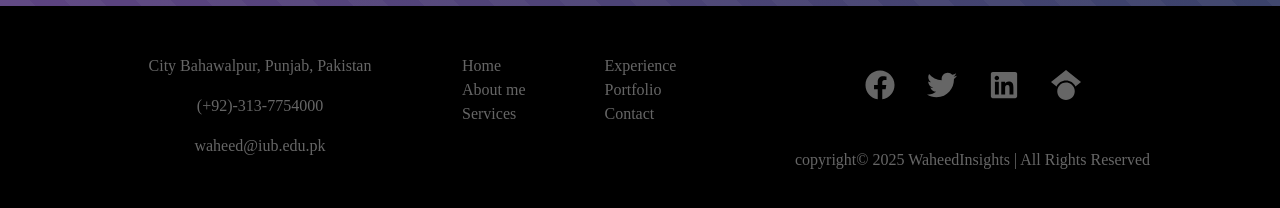
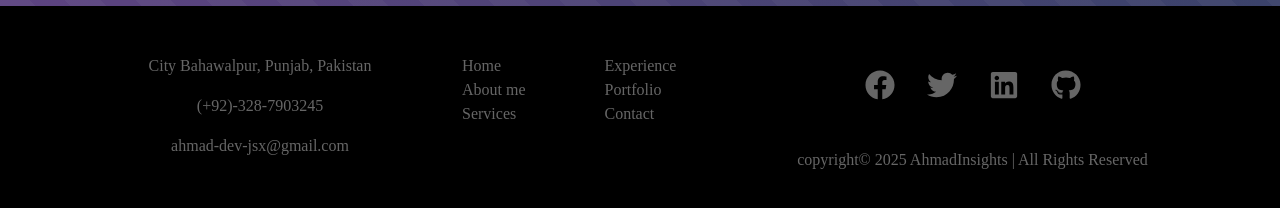
Before and after one commit to AhmadInsight/Cern-portfolio, a React (Vite) app: page / in a window 1280 px wide. Shown: the part 3577-3785 px from the top of the page. Built offline with nearby package versions, Linux system fonts and the light colour scheme.

Commit message:
Update Footer.tsx

```diff
--- a/src/components/Footer.tsx
+++ b/src/components/Footer.tsx
@@ -1,5 +1,5 @@
 import { FaFacebook, FaTwitter, FaLinkedin } from "react-icons/fa";
-import { FaGoogleScholar } from "react-icons/fa6";
+import { FaGithub } from "react-icons/fa6";
 
 export const Footer = () => {
   return (
@@ -12,10 +12,12 @@ export const Footer = () => {
               <p>City Bahawalpur, Punjab, Pakistan</p>
             </div>
             <div className="d-flex flex-column align-items-center mb-3">
-              <a href="tel:+92-313-7754000" className="footer-contact-link">(+92)-313-7754000</a>
+              <a href="tel:+92-328-7903245" className="footer-contact-link">
+                (+92)-328-7903245
+              </a>
             </div>
             <div className="d-flex flex-column align-items-center">
-              <p className="footer-contact-link">waheed@iub.edu.pk</p>
+              <p className="footer-contact-link">ahmad-dev-jsx@gmail.com</p>
             </div>
           </div>
 
@@ -23,14 +25,30 @@ export const Footer = () => {
           <div className="col-lg-3 col-md-4 col-sm-6 mb-4 mb-lg-0">
             <div className="row">
               <div className="col-6">
-                <a href="" className="footer-nav">Home</a><br />
-                <a href="" className="footer-nav">About me</a><br />
-                <a href="" className="footer-nav">Services</a>
+                <a href="#home" className="footer-nav">
+                  Home
+                </a>
+                <br />
+                <a href="#about" className="footer-nav">
+                  About me
+                </a>
+                <br />
+                <a href="#services" className="footer-nav">
+                  Services
+                </a>
               </div>
               <div className="col-6">
-                <a href="" className="footer-nav">Experience</a><br />
-                <a href="" className="footer-nav">Portfolio</a><br />
-                <a href="" className="footer-nav">Contact</a>
+                <a href="" className="footer-nav">
+                  Experience
+                </a>
+              <br />
+                <a href="" className="footer-nav">
+                  Portfolio
+                </a>
+                <br />
+                <a href="#contacts" className="footer-nav">
+                  Contact
+                </a>
               </div>
             </div>
           </div>
@@ -38,21 +56,42 @@ export const Footer = () => {
           {/* Social media links section */}
           <div className="col-lg-5 col-md-4 col-sm-6 text-center mb-4 mb-lg-0">
             <div className="d-flex justify-content-center mb-3">
-              <a href="https://www.facebook.com/waheed.anwer.94" target="_blank" rel="noopener noreferrer" className="footer-icons">
+              <a
+                href="https://www.facebook.com/profile.php?id=100011489012407"
+                target="_blank"
+                rel="noopener noreferrer"
+                className="footer-icons"
+              >
                 <FaFacebook size={30} />
               </a>
-              <a href="https://twitter.com/yourprofile" target="_blank" rel="noopener noreferrer" className="footer-icons">
+              <a
+                href="https://twitter.com/yourprofile"
+                target="_blank"
+                rel="noopener noreferrer"
+                className="footer-icons"
+              >
                 <FaTwitter size={30} />
               </a>
-              <a href="https://www.linkedin.com/in/waheed-anwar-ph-d-95000321" target="_blank" rel="noopener noreferrer" className="footer-icons">
+              <a
+                href="https://www.linkedin.com/in/ahmad-hassan-63195a173/"
+                target="_blank"
+                rel="noopener noreferrer"
+                className="footer-icons"
+              >
                 <FaLinkedin size={30} />
               </a>
-              <a href="https://scholar.google.com.pk/citations?user=IPHx6tIAAAAJ&hl=en" target="_blank" rel="noopener noreferrer" className="footer-icons">
-                <FaGoogleScholar size={30} />
+              <a
+                href="https://www.linkedin.com/in/ahmad-hassan-63195a173/"
+                target="_blank"
+                rel="noopener noreferrer"
+                className="footer-icons"
+              >
+                <FaGithub size={30} />
               </a>
             </div>
             <p className="pt-3 text-center">
-              copyright&copy; {new Date().getFullYear()} WaheedInsights | All Rights Reserved
+              copyright&copy; {new Date().getFullYear()} AhmadInsights | All
+              Rights Reserved
             </p>
           </div>
         </div>
```
